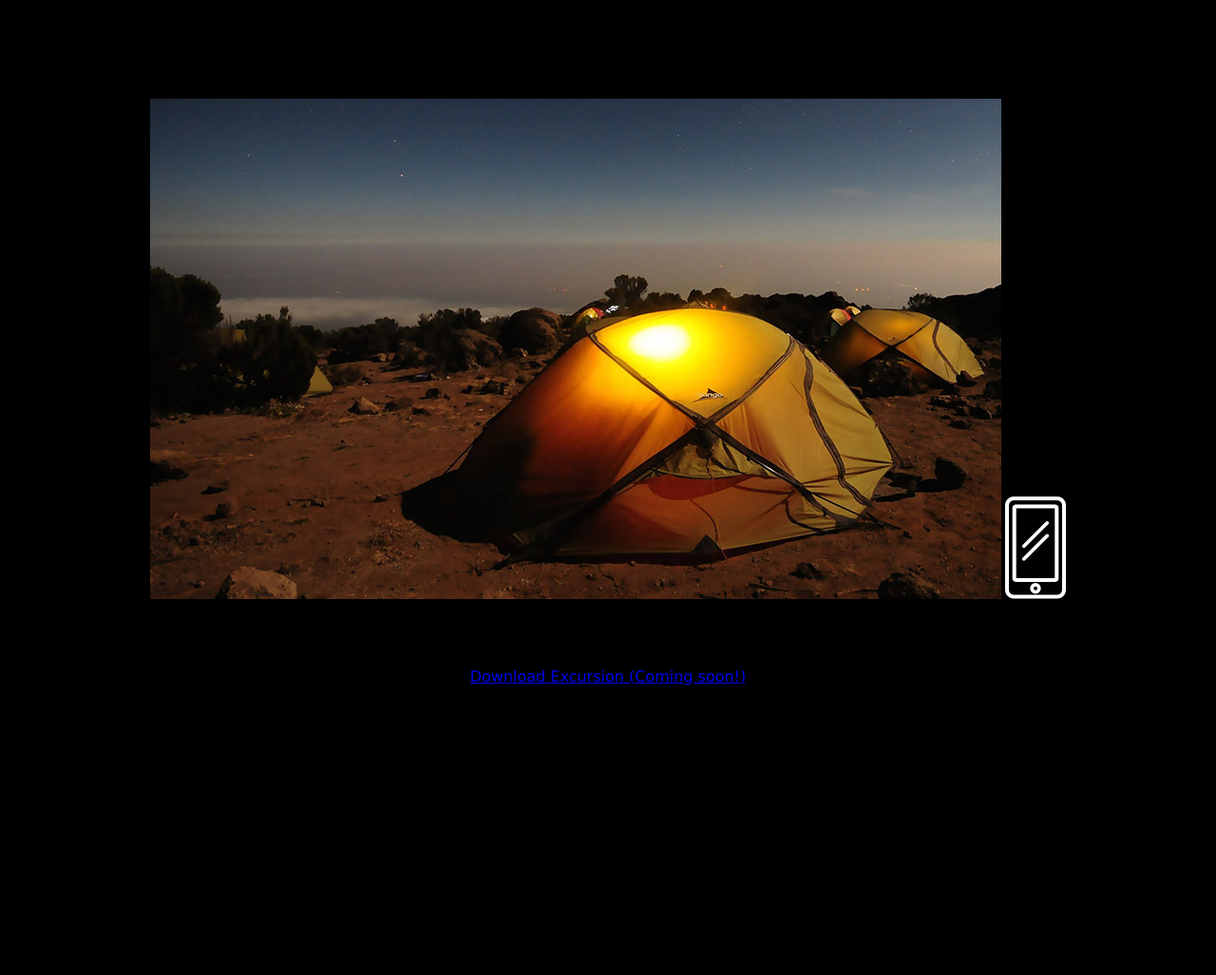
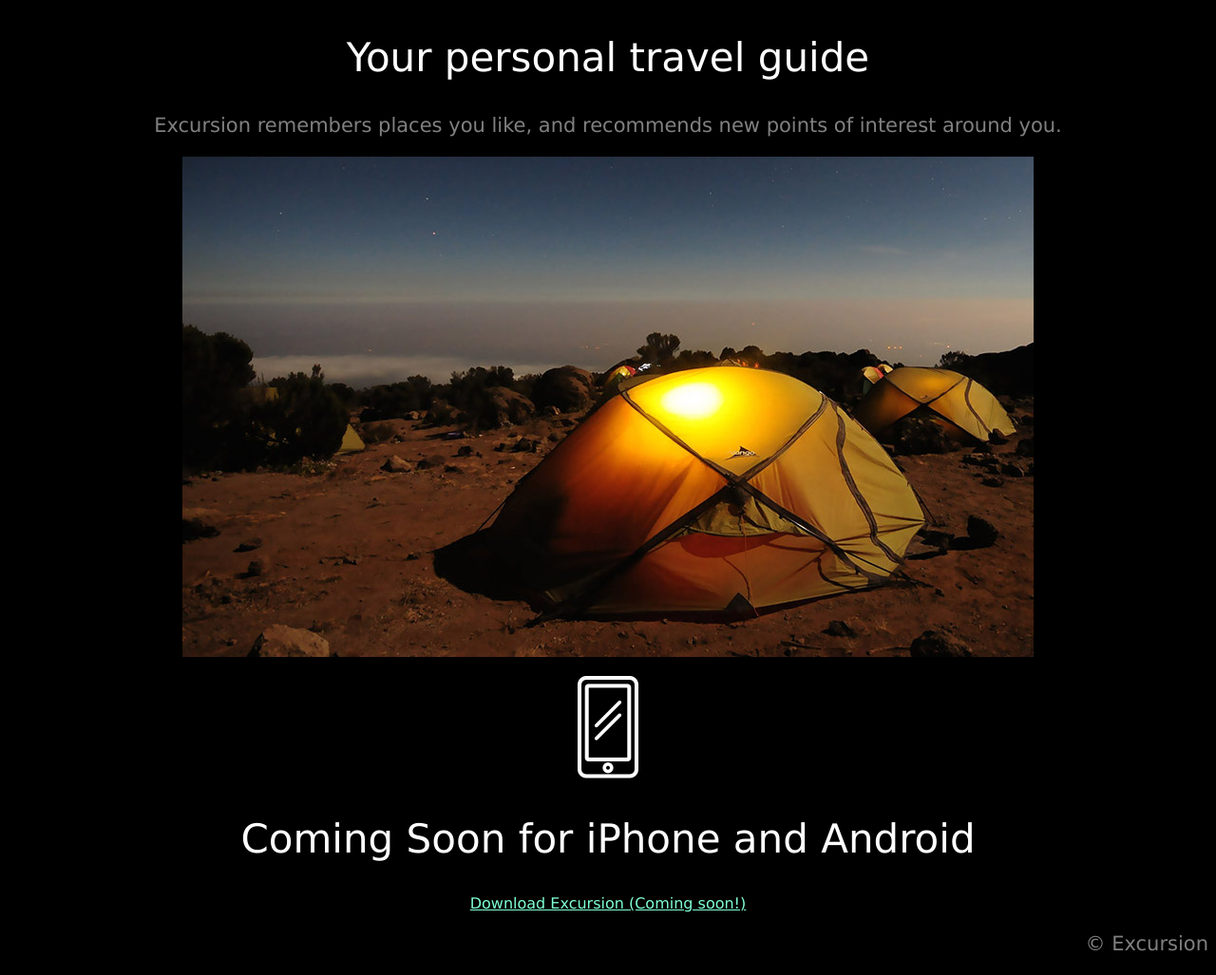
Before and after one commit to anikakis/excursion, a plain HTML site: page index.html in a window 1280 px wide. Shown: the part 313-1340 px from the top of the page at 95% size. Before the commit the page ends 1051 px from the top, so only its background shows below. Drawn offline with Linux system fonts and the light colour scheme.

Commit message:
Finish css and HTML content

```diff
--- a/index.html
+++ b/index.html
@@ -7,18 +7,21 @@
   </head>
   <body>
     <h1>Discover hidden places in the world around you</h1>
-    <p class="dload"><a href="#">Download Excursion (Coming soon!)</a></p>
+    <p><a href="#" class="dload">Download Excursion (Coming soon!)</a></p>
 
     <video autoplay muted loop>
       <source src="./resources/videos/excursion.mp4" type="video/mp4">
     </video>
 
     <h2>Your personal travel guide</h2>
-    <p>Excursion remembers places you like, and recommends new points of interest around you.</p>
+
+    <p id="content">Excursion remembers places you like, and recommends new points of interest around you.</p>
+
     <img src="./resources/images/camp.jpg" alt="Camping tents at night">
-    <img src="./resources/images/phone.png" alt="Cell phone drawing">
+    <p><img src="./resources/images/phone.png" alt="Cell phone drawing"></p>
     <h2>Coming Soon for iPhone and Android</h2>
-    <p class="dload"><a href="#">Download Excursion (Coming soon!)</a></p>
-    </video>
+    <p><a href="#" class="dload">Download Excursion (Coming soon!)</a></p>
+    <p id="copy">&copy; Excursion</p>
+
   </body>
 </html>
--- a/resources/css/style.css
+++ b/resources/css/style.css
@@ -15,7 +15,24 @@ h1 {
   color: White;
 }
 
+h2 {
+  font-weight: 300;
+  font-size: 42px;
+  color: White;
+}
+
 .dload {
   color: Aquamarine;
   font-size: 16px;
 }
+
+#content {
+  font-size: 21px;
+  color: Grey;
+}
+
+#copy {
+  font-size: 21px;
+  color: Grey;
+  text-align: right;
+}
```
